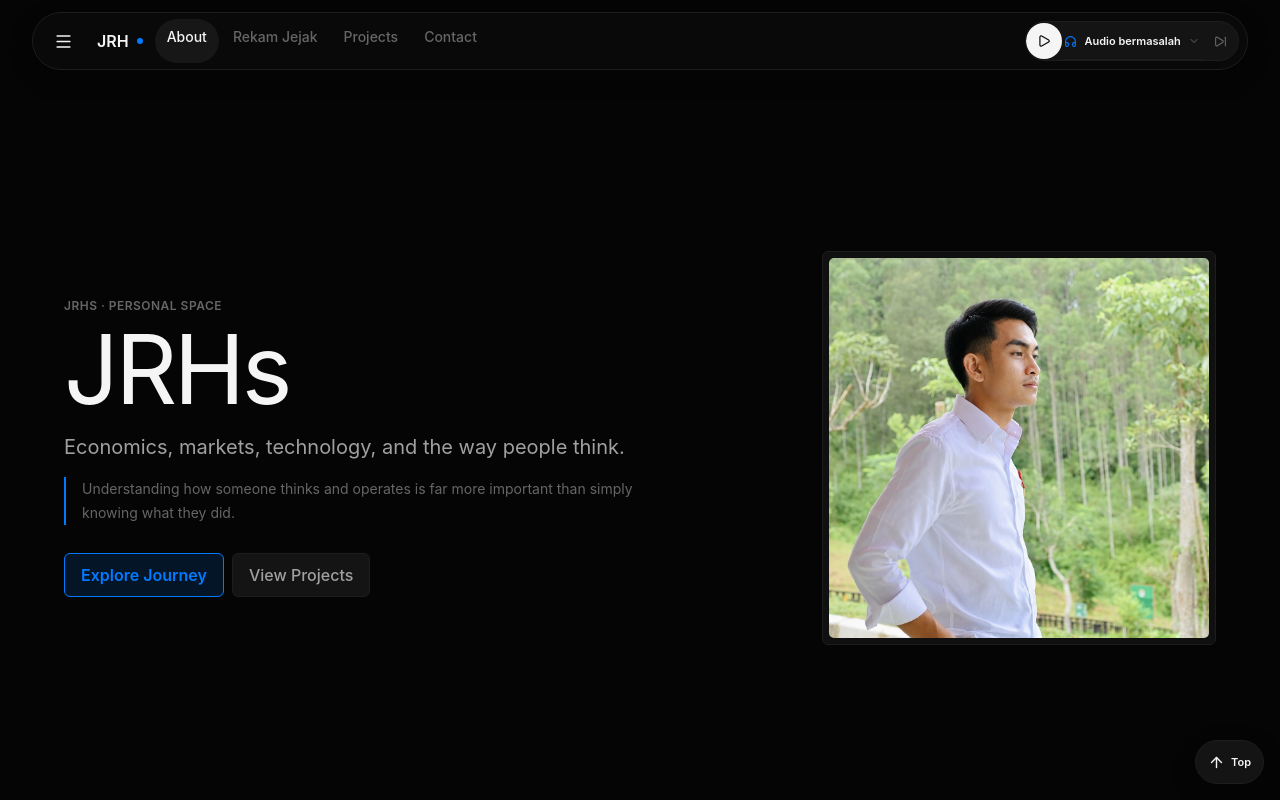
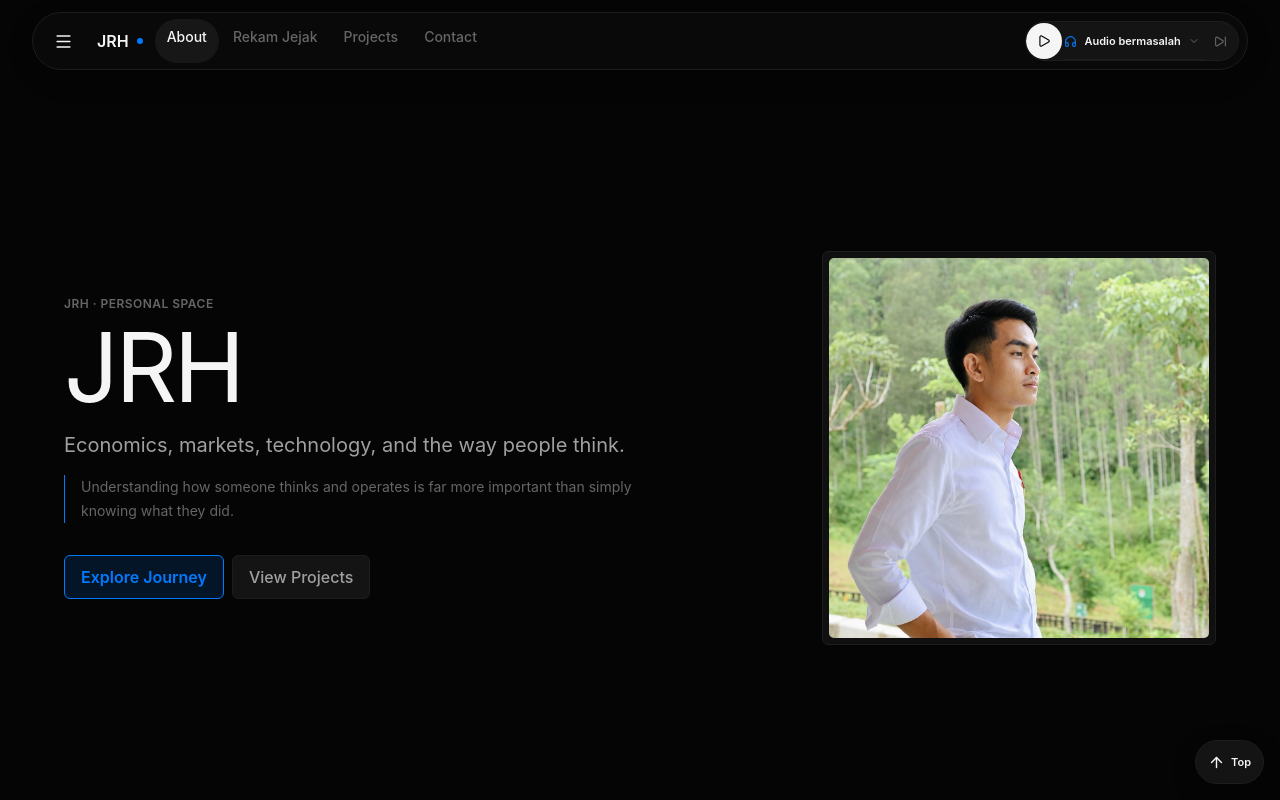
Before and after one commit to LionerHakim/JRHs, a React (Vite) app: page / in a window 1280 px wide. Shown: the top 800 px of the page. Built offline with nearby package versions, Linux system fonts and the light colour scheme.

Commit message:
refine: strengthen JRH hero identity

```diff
--- a/src/components/Hero.tsx
+++ b/src/components/Hero.tsx
@@ -3,20 +3,20 @@ export default function Hero() {
 
   return (
     <section id="hero" className="relative flex min-h-[100svh] items-center overflow-hidden bg-[var(--color-canvas)] px-4 pt-24 sm:px-6 md:px-8 lg:px-12" aria-labelledby="hero-title">
-      <div className="relative z-10 mx-auto grid w-full max-w-6xl items-center gap-8 py-10 md:grid-cols-[1fr_.72fr] md:gap-12 lg:py-16">
+      <div className="relative z-10 mx-auto grid w-full max-w-6xl items-center gap-10 py-10 md:grid-cols-[1fr_.62fr] md:gap-16 lg:py-16">
         <div>
-          <p className="eyebrow">JRHs · Personal space</p>
-          <h1 id="hero-title" className="mt-3 max-w-4xl font-[var(--font-perfectly-nineties-regular)] text-[clamp(3.2rem,12vw,6rem)] font-normal leading-[.92] tracking-[-.035em] text-[var(--color-ink)]">JRHs</h1>
+          <p className="eyebrow">JRH · Personal space</p>
+          <h1 id="hero-title" className="mt-3 max-w-4xl font-[var(--font-perfectly-nineties-regular)] text-[clamp(3.2rem,12vw,6rem)] font-normal leading-[.92] tracking-[-.035em] text-[var(--color-ink)]">JRH</h1>
           <p className="mt-5 max-w-2xl text-[clamp(1rem,2vw,1.25rem)] leading-7 text-[var(--color-text)]">Economics, markets, technology, and the way people think.</p>
-          <p className="mt-4 max-w-xl border-l-2 border-[var(--color-accent)] pl-4 text-sm leading-6 text-[var(--color-muted)]">Understanding how someone thinks and operates is far more important than simply knowing what they did.</p>
-          <div className="mt-7 flex flex-wrap gap-2">
+          <p className="mt-4 max-w-xl border-l border-[var(--color-accent)] pl-4 text-sm leading-6 text-[var(--color-muted)]">Understanding how someone thinks and operates is far more important than simply knowing what they did.</p>
+          <div className="mt-8 flex flex-wrap gap-2">
             <a href="#rekam-jejak" className="portal-pill border border-[var(--color-accent)] bg-[var(--color-accent-soft)] px-4 font-semibold text-[var(--color-accent)] transition hover:bg-[rgba(0,122,255,.2)] active:scale-[.98] focus:outline-none focus-visible:ring-2 focus-visible:ring-[var(--color-accent)]">Explore Journey</a>
             <a href="#projects" className="portal-pill border border-[var(--color-line)] bg-[var(--color-control)] px-4 font-medium text-[var(--color-text)] transition hover:border-[#404040] hover:text-[var(--color-ink)] active:scale-[.98] focus:outline-none focus-visible:ring-2 focus-visible:ring-[var(--color-accent)]">View Projects</a>
           </div>
         </div>
         <div className="justify-self-center md:justify-self-end">
           <div className="ios-tile overflow-hidden p-1.5">
-            <div className="h-[min(76vw,20rem)] w-[min(76vw,20rem)] overflow-hidden rounded-[5px] sm:h-[21rem] sm:w-[21rem] lg:h-[380px] lg:w-[380px]"><img src={photo} alt="Potret JRHs" className="h-full w-full object-cover" fetchPriority="high" decoding="async" /></div>
+            <div className="h-[min(76vw,20rem)] w-[min(76vw,20rem)] overflow-hidden rounded-[5px] sm:h-[21rem] sm:w-[21rem] lg:h-[380px] lg:w-[380px]"><img src={photo} alt="Potret JRH" className="h-full w-full object-cover" fetchPriority="high" decoding="async" /></div>
           </div>
         </div>
       </div>
```
